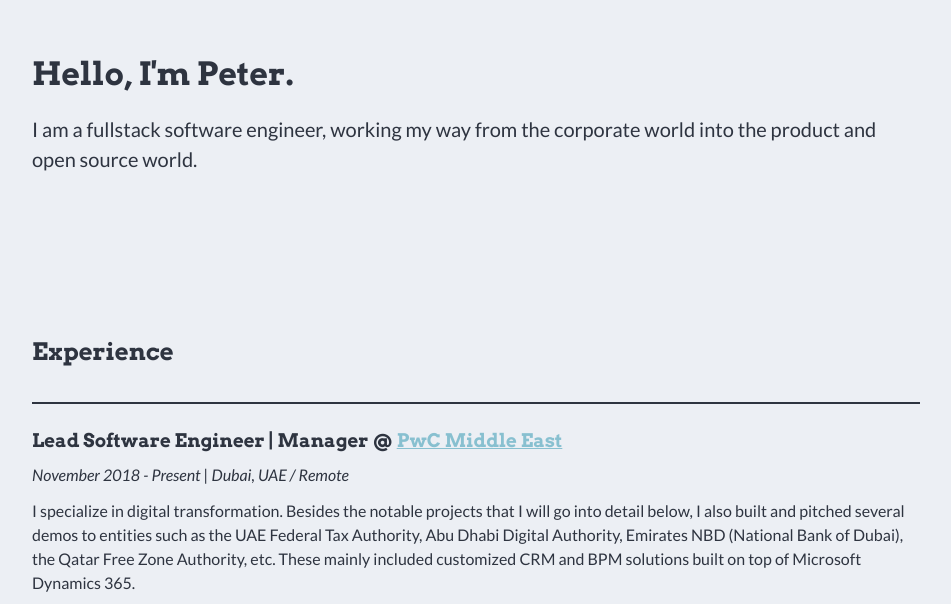
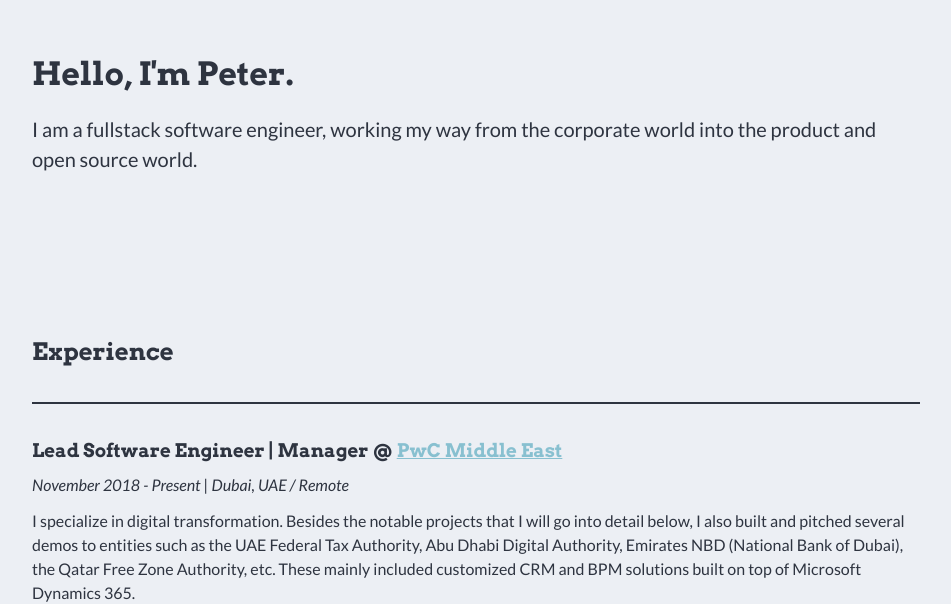
Before and after one commit to vcheeze/vcheeze, a SvelteKit app: page / in a window 1280 px wide. Shown: the part 206-810 px from the top of the page, without its empty margins (164-1115 px from the left). Built offline with nearby package versions, Linux system fonts and the light colour scheme.

Commit message:
fix: improve heading spacing

```diff
--- a/src/styles/global.scss
+++ b/src/styles/global.scss
@@ -90,7 +90,8 @@ h4,
 h5,
 h6 {
   font-family: 'Arvo', serif;
-  margin: 0.5em 0;
+  margin-top: 1em;
+  margin-bottom: 0.5em;
 }
 
 p {
```
Also changed, not shown: 1 other file (tests, documents, lock files or other folders).
